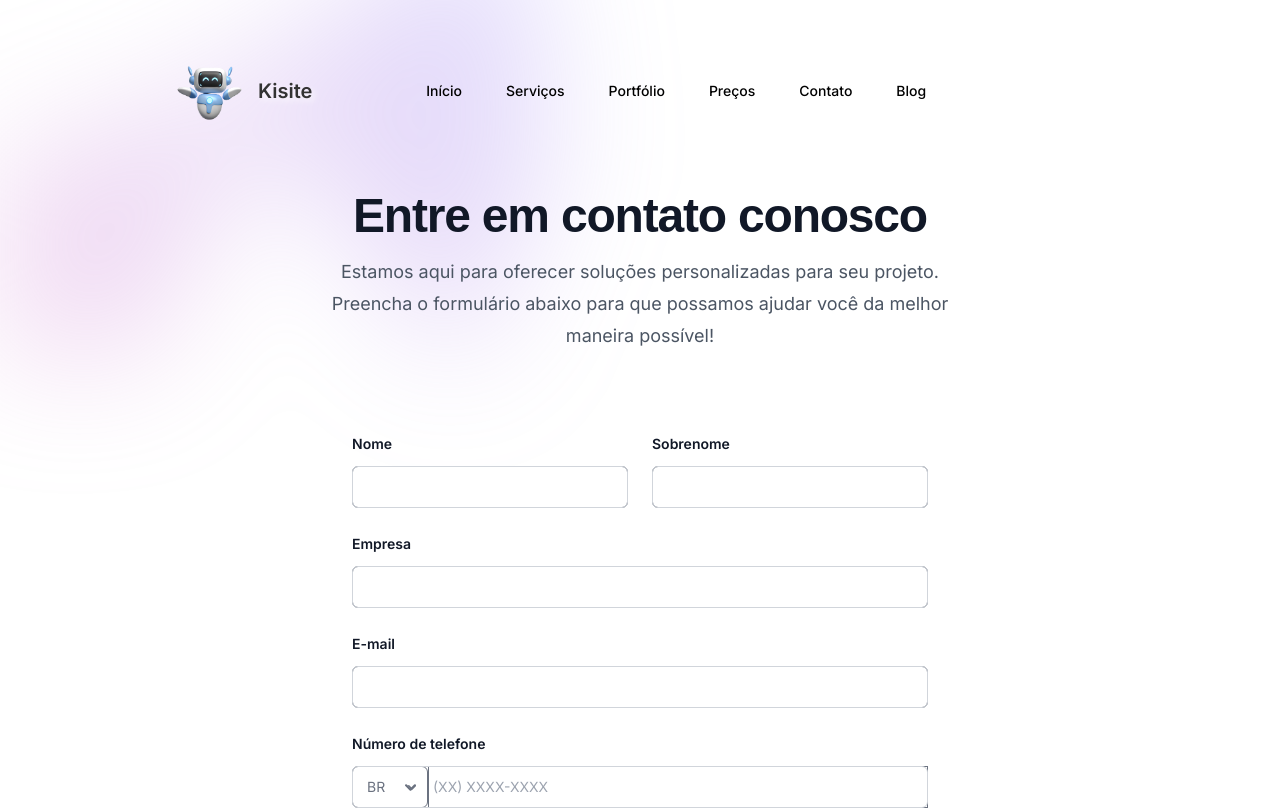
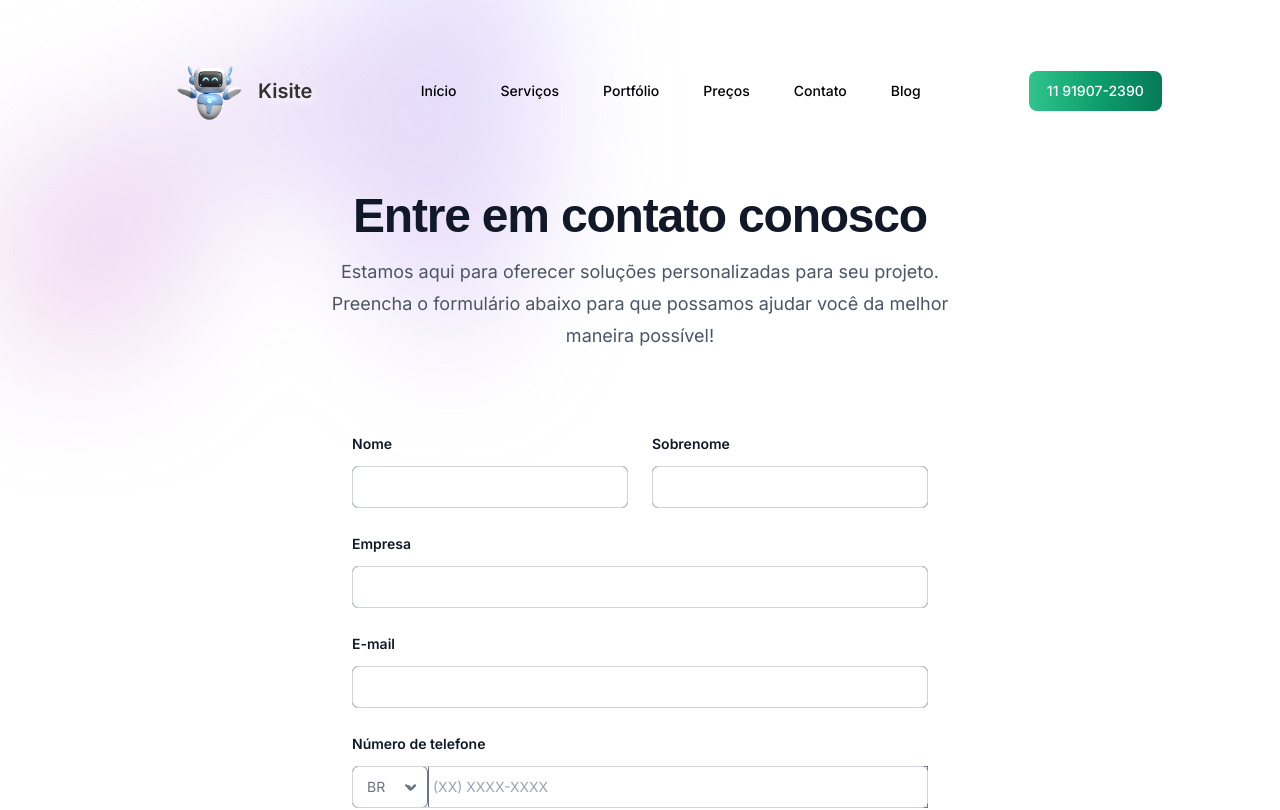
Before and after one commit to MarcoAgostinoo/kisite, a Next.js app: page /pages/contato in a window 1280 px wide. Shown: the top 810 px of the page. Built offline with nearby package versions, Linux system fonts and the light colour scheme.

Commit message:
ajustnavbar08012025

```diff
--- a/app/components/contentsection/ContentSection.tsx
+++ b/app/components/contentsection/ContentSection.tsx
@@ -9,7 +9,7 @@ import Accordion from "../faq/Accordion";
 
 export default function ContantSection() {
   return (
-    <div className="relative isolate overflow-hidden bg-white px-6 py-24 sm:py-32 lg:overflow-visible lg:px-0">
+    <div className="relative isolate overflow-hidden bg-white px-6 py-24 sm:py-16 lg:overflow-visible lg:px-0">
       <div className="absolute inset-0 -z-10 overflow-hidden">
         <svg
           aria-hidden="true"
--- a/app/components/gridcolumtree/GridColumTree.tsx
+++ b/app/components/gridcolumtree/GridColumTree.tsx
@@ -2,7 +2,7 @@ import Image from "next/image";
 
 export default function GridColumTree() {
   return (
-    <div className="bg-gray-50 py-24 sm:py-32">
+    <div className="bg-gray-50 py-4 sm:py-4">
       <div className="mx-auto max-w-2xl px-6 lg:max-w-7xl lg:px-8">
         <h2 className="text-center text-base/7 font-semibold text-indigo-600">
           Transforme sua Presença Online
@@ -19,10 +19,12 @@ export default function GridColumTree() {
                   Design Responsivo
                 </p>
                 <p className="max-lg:text-center mt-2 max-w-lg text-sm/6 text-gray-600">
-                  Criamos sites que se adaptam perfeitamente a qualquer dispositivo, garantindo uma experiência impecável para seus clientes.
+                  Criamos sites que se adaptam perfeitamente a qualquer
+                  dispositivo, garantindo uma experiência impecável para seus
+                  clientes.
                 </p>
               </div>
-              <div className="relative h-64 w-full grow lg:min-h-[30rem] lg:max-w-sm">
+              <div className="relative h-96 w-full grow sm:mt-4 lg:min-h-[30rem] lg:max-w-sm">
                 <Image
                   className="object-cover"
                   src="/smarthphone.png"
@@ -42,7 +44,8 @@ export default function GridColumTree() {
                   Otimização de SEO
                 </p>
                 <p className="max-lg:text-center mt-2 max-w-lg text-sm/6 text-gray-600">
-                  Potencialize sua visibilidade online e alcance mais clientes com estratégias avançadas de SEO.
+                  Potencialize sua visibilidade online e alcance mais clientes
+                  com estratégias avançadas de SEO.
                 </p>
               </div>
               <div className="relative h-64 w-full grow lg:h-auto">
@@ -66,7 +69,8 @@ export default function GridColumTree() {
                   Suporte Contínuo
                 </p>
                 <p className="max-lg:text-center mt-2 max-w-lg text-sm/6 text-gray-600">
-                  Conte com nossa equipe para manter seu site sempre atualizado, seguro e funcional.
+                  Conte com nossa equipe para manter seu site sempre atualizado,
+                  seguro e funcional.
                 </p>
               </div>
               <div className="flex flex-1 items-center justify-center py-6 lg:pb-2">
@@ -92,7 +96,8 @@ export default function GridColumTree() {
                   Integrações Avançadas
                 </p>
                 <p className="max-lg:text-center mt-2 max-w-lg text-sm/6 text-gray-600">
-                  Integramos ferramentas como WhatsApp, Google Analytics e automação de marketing para maximizar seu potencial online.
+                  Integramos ferramentas como WhatsApp, Google Analytics e
+                  automação de marketing para maximizar seu potencial online.
                 </p>
               </div>
               <div className="relative h-64 w-full grow lg:min-h-[30rem]">
--- a/app/components/navbar/NavBar.tsx
+++ b/app/components/navbar/NavBar.tsx
@@ -2,6 +2,8 @@
 import Image from "next/image";
 import { Button, Navbar } from "flowbite-react";
 import { useState, useEffect } from "react";
+import Link from "next/link";
+import { motion } from "framer-motion";
 
 export default function NavBar() {
   const [scrolling, setScrolling] = useState(false);
@@ -19,8 +21,6 @@ export default function NavBar() {
 
     window.addEventListener("scroll", handleScroll);
     window.addEventListener("resize", handleResize);
-
-    // Inicializar o estado baseado no tamanho da tela
     handleResize();
 
     return () => {
@@ -35,21 +35,21 @@ export default function NavBar() {
 
   const handleLinkClick = () => {
     if (isMobile) {
-      setMenuOpen(false); // Fecha o menu ao clicar no link em dispositivos móveis
+      setMenuOpen(false);
     }
   };
 
   return (
     <Navbar
       fluid
-      className={`fixed left-0 right-0 top-0 z-30 text-slate-950 transition-all duration-300 ${
-        scrolling ? "bg-gray-200 bg-opacity-80" : "bg-transparent"
+      className={`text-slate-950 fixed left-0 right-0 top-0 z-30 transition-all duration-300 ${
+        scrolling ? "bg-gray-200 bg-opacity-95" : "bg-transparent"
       } ${scrolling ? "top-0" : isMobile ? "top-0" : "mt-12"} ${
         menuOpen ? "bg-gray-900 bg-opacity-70" : ""
       }`}
     >
       <Navbar.Brand href="/">
-        <div className="flex items-center">
+        <div className="group flex items-center">
           <Image
             src="/logo.png"
             alt="Flowbite Logo"
@@ -57,65 +57,117 @@ export default function NavBar() {
             height={70}
             className="mr-3 object-contain lg:ml-40"
           />
-          <span className="text-shadow-lg self-center whitespace-nowrap text-xl font-semibold text-slate-800">
+          <motion.span
+            className="self-center whitespace-nowrap text-xl font-semibold text-shadow-lg group-hover:text-blue-500" // Mudança de cor ao passar o mouse
+            whileHover={{ scale: 1.1, transition: { duration: 0.3 } }} // Animação de escala
+          >
             Kisite
-          </span>
+          </motion.span>
         </div>
       </Navbar.Brand>
       <div className="flex gap-10 md:order-2">
-        {/* <Button>Get started</Button> */}
         <Navbar.Toggle onClick={handleToggle} />
       </div>
       <Navbar.Collapse className={menuOpen ? "block" : "hidden"}>
+        <motion.div
+          className="group relative"
+          whileHover={{ scale: 1.1, transition: { duration: 0.3 } }}
+        >
           <Navbar.Link
             href="/"
             active
             onClick={handleLinkClick}
-          className={`${menuOpen ? "text-white" : "text-slate-800"} lg:p-[6px] lg:text-black`}
+            className={`text-slate-800 group-hover:text-blue-500 lg:p-[6px] lg:text-black ${
+              menuOpen ? "text-white" : ""
+            }`}
           >
             Início
           </Navbar.Link>
+        </motion.div>
+
+        <motion.div
+          className="group relative"
+          whileHover={{ scale: 1.1, transition: { duration: 0.3 } }}
+        >
           <Navbar.Link
             href="/#servicos"
             active
             onClick={handleLinkClick}
-          className={`${menuOpen ? "text-white" : "text-slate-800"} lg:p-[6px] lg:text-black`}
+            className={`text-slate-800 group-hover:text-blue-500 lg:p-[6px] lg:text-black ${
+              menuOpen ? "text-white" : ""
+            }`}
           >
             Serviços
           </Navbar.Link>
+        </motion.div>
+
+        <motion.div
+          className="group relative"
+          whileHover={{ scale: 1.1, transition: { duration: 0.3 } }}
+        >
           <Navbar.Link
             href="/#portifolio"
             active
             onClick={handleLinkClick}
-          className={`${menuOpen ? "text-white" : "text-slate-800"} lg:p-[6px] lg:text-black`}
+            className={`text-slate-800 group-hover:text-blue-500 lg:p-[6px] lg:text-black ${
+              menuOpen ? "text-white" : ""
+            }`}
           >
             Portfólio
           </Navbar.Link>
+        </motion.div>
+
+        <motion.div
+          className="group relative"
+          whileHover={{ scale: 1.1, transition: { duration: 0.3 } }}
+        >
           <Navbar.Link
             href="/#precos"
             active
             onClick={handleLinkClick}
-          className={`${menuOpen ? "text-white" : "text-slate-800"} lg:p-[6px] lg:text-black`}
+            className={`text-slate-800 group-hover:text-blue-500 lg:p-[6px] lg:text-black ${
+              menuOpen ? "text-white" : ""
+            }`}
           >
             Preços
           </Navbar.Link>
+        </motion.div>
+
+        <motion.div
+          className="group relative"
+          whileHover={{ scale: 1.1, transition: { duration: 0.3 } }}
+        >
           <Navbar.Link
             href="/pages/contato"
             active
             onClick={handleLinkClick}
-          className={`${menuOpen ? "text-white" : "text-slate-800"} lg:p-[6px] lg:text-black`}
+            className={`text-slate-800 group-hover:text-blue-500 lg:p-[6px] lg:text-black ${
+              menuOpen ? "text-white" : ""
+            }`}
           >
             Contato
           </Navbar.Link>
+        </motion.div>
+
+        <motion.div
+          className="group relative"
+          whileHover={{ scale: 1.1, transition: { duration: 0.3 } }}
+        >
           <Navbar.Link
             href="/pages/blog"
             active
             onClick={handleLinkClick}
-          className={`${menuOpen ? "text-white" : "text-slate-800"} lg:mr-56 lg:p-[6px] lg:text-black`}
+            className={`text-slate-800 group-hover:text-blue-500 lg:p-[6px] lg:text-black ${
+              menuOpen ? "text-white" : ""
+            }`}
           >
             Blog
           </Navbar.Link>
+        </motion.div>
       </Navbar.Collapse>
+      <Link href="/" target="_blank">
+        <Button gradientMonochrome="success">11 91907-2390</Button>
+      </Link>
     </Navbar>
   );
 }
--- /dev/null
+++ b/app/components/teste/Testemargin.tsx
@@ -0,0 +1,14 @@
+import { div } from "framer-motion/client";
+
+export default function TesteMargin() {
+  return (
+    <div>
+      <h1>
+        Lorem, ipsum dolor sit amet consectetur adipisicing elit. Dolores,
+        eligendi nisi explicabo eveniet id alias magni eos consequatur quam
+        tenetur perferendis? Repellat aliquid velit, molestias cupiditate
+        accusamus atque labore officia?
+      </h1>
+    </div>
+  );
+}
--- a/app/globals.css
+++ b/app/globals.css
@@ -32,7 +32,8 @@ a {
 
 a:hover,
 a:focus {
-  text-decoration: underline;
+  text-decoration: none;
+
 }
 
 /* Estilos para cabeçalhos */
--- a/app/page.tsx
+++ b/app/page.tsx
@@ -9,8 +9,6 @@ import ContantSection from "./components/contentsection/ContentSection";
 import BannerTop from "./components/bannertop/BannerTop";
 import Precos from "./components/precos/Precos";
 import Gallery from "./components/galeria/Gallery";
-import Image from "next/image";
-import Accordion from "./components/faq/Accordion";
 import GridColumTree from "./components/gridcolumtree/GridColumTree";
 
 export default function Home() {
```
Lines whose indentation alone changed are shown as unchanged.
